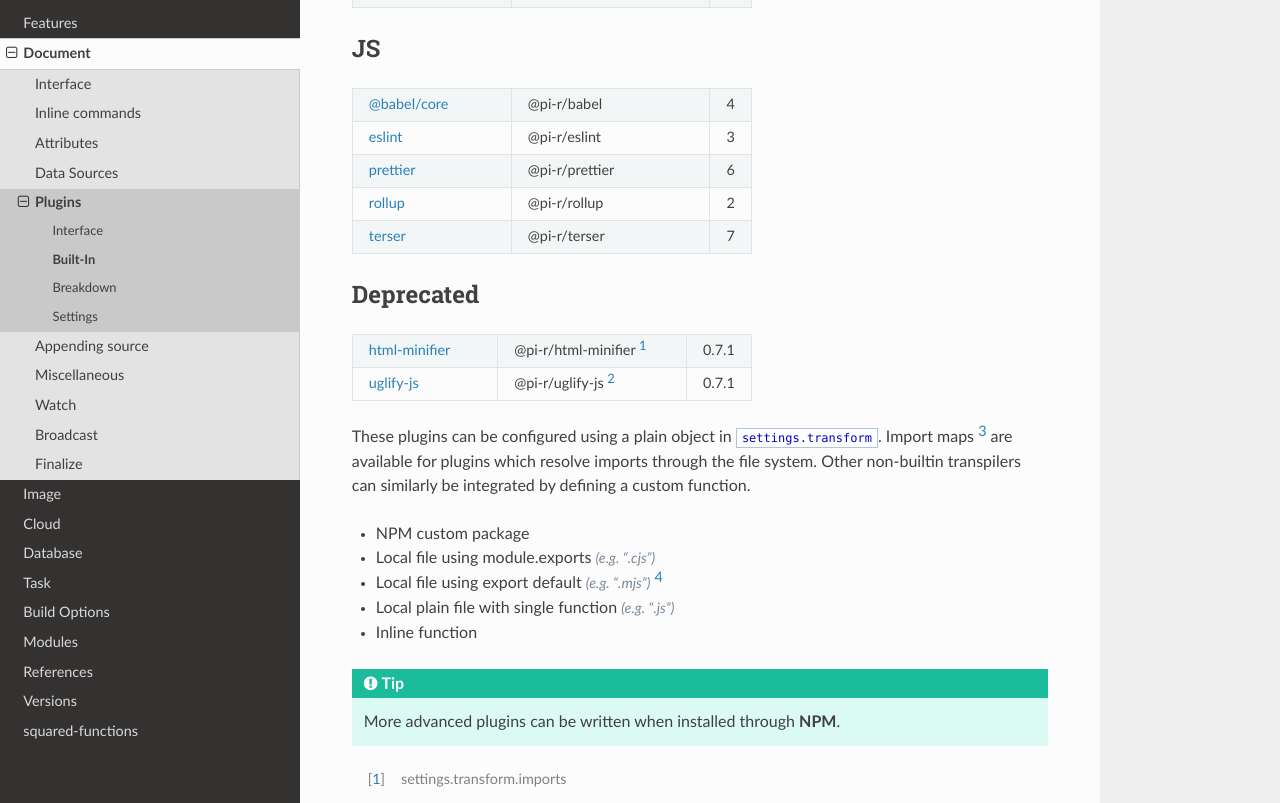
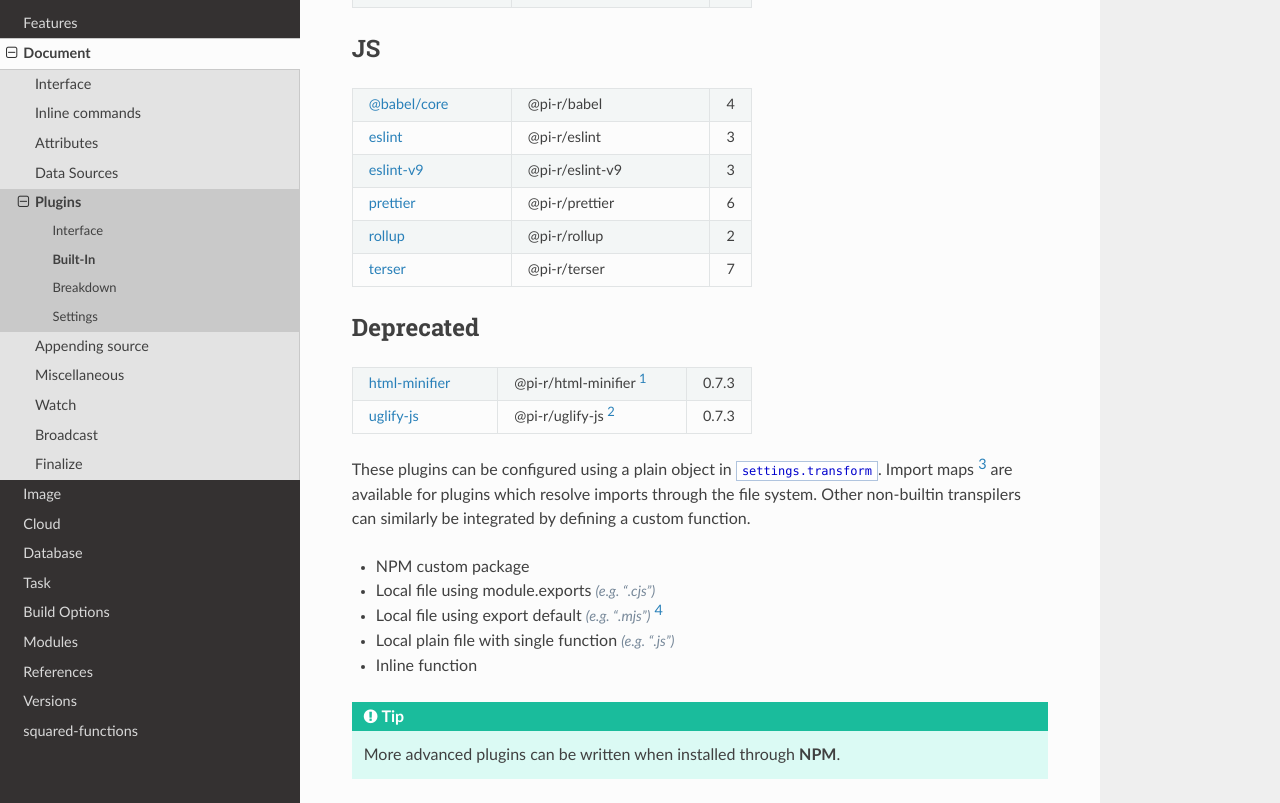
Before and after one commit to anpham6/chrome-docs, a Sphinx documentation site: the page built from source/document/plugins/built-in.rst, in a window 1280 px wide and 900 px high, scrolled down 884 px, cut to the strip 97-900 px from the top of the window. Built offline with Sphinx 7.4.7 and the Read the Docs theme 2.0.0, drawn with Linux system fonts in a browser that asks for light colours.

```diff
--- a/source/document/plugins/built-in.rst
+++ b/source/document/plugins/built-in.rst
@@ -6,7 +6,7 @@ Built-In
 
 #. compile
 #. bundle[-es6]
-#. lint
+#. lint[-v9]
 #. es5
 #. transform
 #. beautify
@@ -76,6 +76,9 @@ JS
   * - `eslint <https://github.com/eslint/eslint>`_
     - @pi-r/eslint
     - 3
+  * - `eslint-v9 <https://github.com/eslint/eslint>`_
+    - @pi-r/eslint-v9
+    - 3
   * - `prettier <https://github.com/prettier/prettier>`_
     - @pi-r/prettier
     - 6
@@ -95,10 +98,10 @@ Deprecated
 
   * - `html-minifier <https://github.com/kangax/html-minifier>`_
     - @pi-r/html-minifier [#]_
-    - 0.7.1
+    - 0.7.3
   * - `uglify-js <https://github.com/mishoo/UglifyJS>`_
     - @pi-r/uglify-js [#]_
-    - 0.7.1
+    - 0.7.3
 
 These plugins can be configured using a plain object in ``settings.transform``. Import maps [#]_ are available for plugins which resolve imports through the file system. Other non-builtin transpilers can similarly be integrated by defining a custom function.
 
```
Also changed, not shown: source/cloud/ibm.rst (+14 -0 lines), source/db/mssql.rst (+7 -0 lines).
